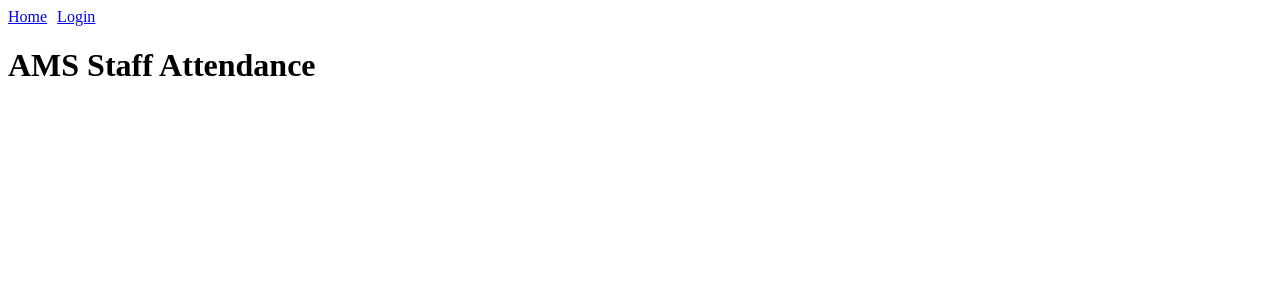
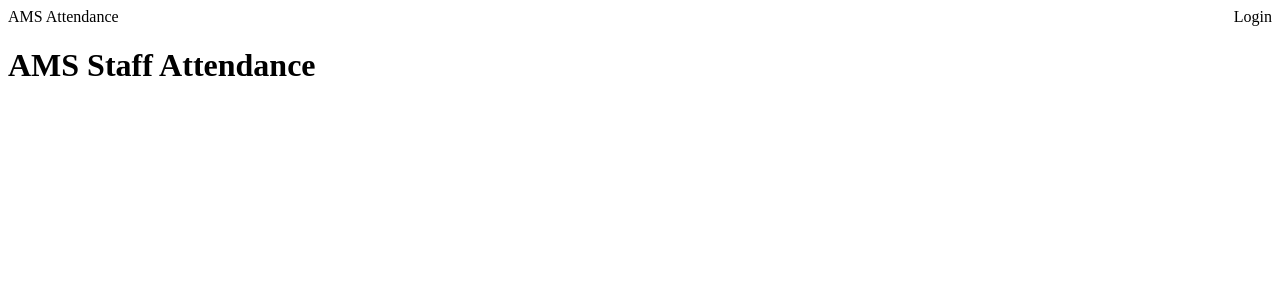
Before and after one commit to JackPadalino/TeacherAttendanceApp, a React app: page / in a window 1280 px wide. Shown: the top 300 px of the page. Built offline with nearby package versions, Linux system fonts and the light colour scheme; no server answers; the HTML template or start-up script is replaced by a standard one.

Commit message:
upated styling for navbar using MUI components

```diff
--- a/src/components/Navbar/Navbar.js
+++ b/src/components/Navbar/Navbar.js
@@ -2,15 +2,35 @@ import React, { useState, useEffect } from "react";
 import { useSelector, useDispatch } from "react-redux";
 import { Link,useNavigate } from "react-router-dom";
 import { resetUser } from "../../store/userSlice";
+import { Box,Typography,TextField,Button} from '@mui/material';
+import Fab from '@mui/material/Fab';
+import AddIcon from '@mui/icons-material/Add';
 
-const navBarStyle = {
+const navStyle={
   display:'flex',
-  justifyContent:'space-between'
+  justifyContent:"space-between",
+  alignItems:"center"
 };
 
-const navBarLeft = {
+const navCenter={
   display:'flex',
-  gap:'10px'
+  gap:"20px"
+};
+
+const navRight={
+  display:"flex",
+  gap:"10px"
+};
+
+const linkStyle={
+  textDecoration:'none',
+  fontFamily:'Montserrat',
+  color:'black'
+};
+
+const buttonStyle={
+  fontFamily:'Montserrat',
+  color:'black'
 };
 
 const Navbar = () => {
@@ -25,17 +45,22 @@ const Navbar = () => {
   };
 
   return (
-    <div style={navBarStyle}>
-      <div style={navBarLeft}>
-        <Link to="/">Home</Link>
-        {!user.id && <Link to="/login">Login</Link>}
-        {user.id && <Link to="/schedules">Schedules</Link>}
-        {user.id && <Link to="/coverages">Absences/Coverages</Link>}
-        {user.id && <Link to="/teachers">Teachers</Link>}
-        {user.id && <Link to="/classes">Classes</Link>}
+    <div style={navStyle}>
+      <div>
+        <Link style={linkStyle} to="/">AMS Attendance</Link>
       </div>
-      <div className='navBarRight'>
-        {user.id && <button onClick={logout}>Logout</button>}
+      {user.id && <div style={navCenter}>
+        <Link style={linkStyle} to="/schedules">Schedules</Link>
+        <Link style={linkStyle} to="/coverages">Absences/Coverages</Link>
+        <Link style={linkStyle} to="/teachers">Teachers</Link>
+        <Link style={linkStyle} to="/classes">Classes</Link>
+      </div>}
+      <div style={navRight}>
+        {!user.id && <Link style={linkStyle} to="/login">Login</Link>}
+        {user.id && <Fab color="primary" aria-label="add" size="small">
+            <AddIcon />
+        </Fab>}
+        {user.id && <Button onClick={logout} sx={buttonStyle}>Logout</Button>}
       </div>
     </div>
   );
--- a/static/index.html
+++ b/static/index.html
@@ -2,6 +2,7 @@
 <head>
   <title>School Attendance</title>
   <script src='/dist/main.js' defer></script>
+  <link rel="stylesheet" href='https://fonts.googleapis.com/css2?family=Montserrat&display=swap'>
 </head>
 <body>
   <div id='root'></div>
```
